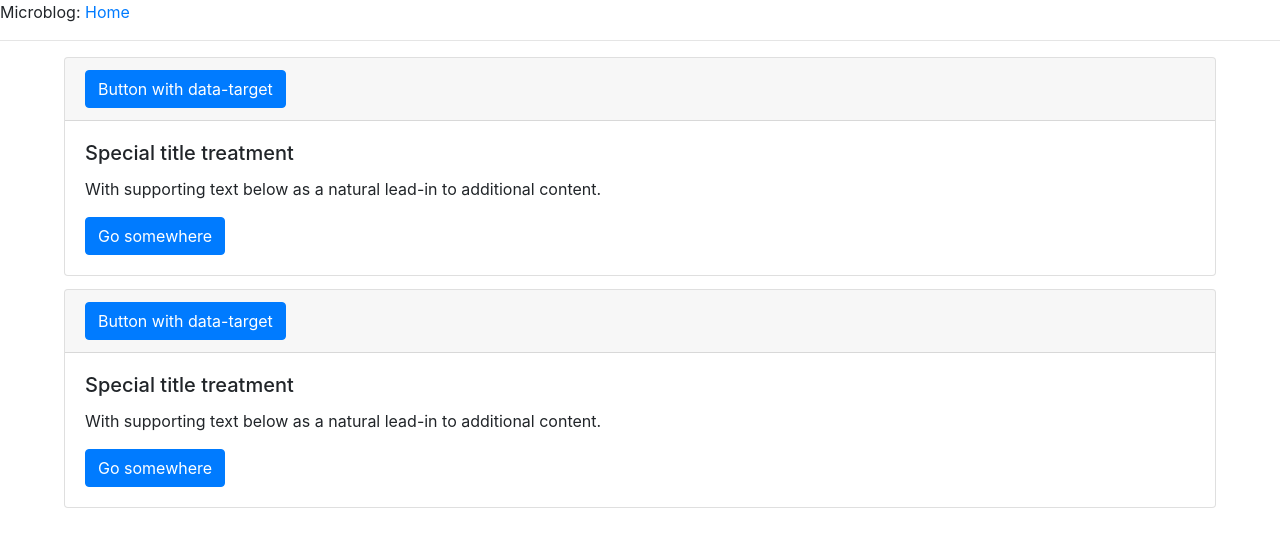
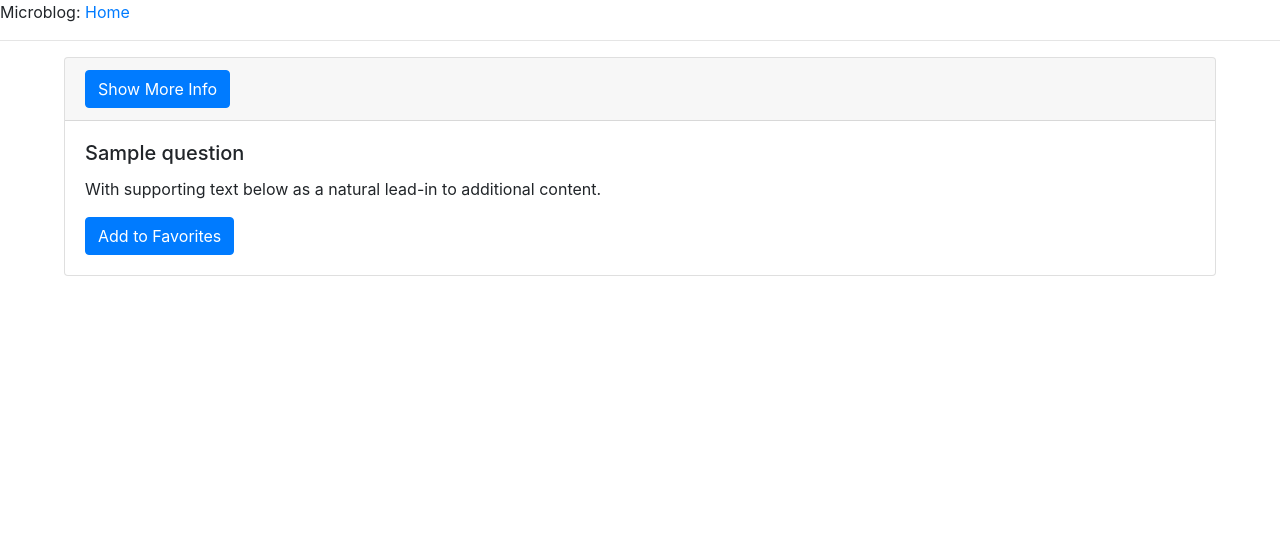
Before and after one commit to sohailk2/CapitalOne_MindSumo, a Flask app: template jeopardy/app/templates/viewQuestions.html in a window 1280 px wide. Shown: the top 547 px of the page. Run offline with Flask 2, Linux system fonts and the light colour scheme; the template is opened without the code that fills it: most values are stand-ins (such as "Sample title", 1, 10 or a date in 2020); parts of the project's set-up code (start-up, migrations or seed data) failed here and were passed over; some libraries are stand-ins or nearby versions.

Commit message:
category searching retrieval from the jservice website

```diff
--- a/jeopardy/app/routes.py
+++ b/jeopardy/app/routes.py
@@ -1,7 +1,17 @@
 from flask import render_template, flash, redirect, url_for, request
 from app import app
+import json
+import requests
+
 
 # https://www.dataquest.io/blog/python-api-tutorial/ THIS IS HOW TO GET THE JSON CONTENT AND STUFF
+
+
+#so to do this once load ur json stuff here
+
+categoryList = None
+with open('app/data/categoryListOne') as json_file:
+    categoryList = json.load(json_file)
 
 @app.route('/')
 @app.route('/index')
@@ -29,6 +39,21 @@ def viewQuestions():
     # can add a loading screen before this stuff in html from home page to make it look cool
 
     category = request.args.get('category')
-    print(category)
+    page = request.args.get('page')
 
-    return render_template('viewQuestions.html', title='Home')
+    # so what this page is going to do is just display the results and stuff
+    # those elements should have the option to add to saved questions and stuff
+
+    # first see what the id of the related category is
+    categoryIds = None
+    if (category != None):
+        categoryIds = list(filter(lambda question: question['title']!= None and category in question['title'], categoryList))
+
+    # now use the jservice to get the questions with those specifications every thing in here
+    query = []
+
+
+    for categoryId in categoryIds:
+        query = query + requests.get("http://jservice.io/api/clues?category={}".format(categoryId['id'])).json()
+
+    return render_template('viewQuestions.html', title='Search Questons', results = query)
--- a/jeopardy/app/templates/viewQuestions.html
+++ b/jeopardy/app/templates/viewQuestions.html
@@ -5,37 +5,25 @@
 
 <!-- should have a search form or something here -->
 
+{% for question in results %}
 
         <div class="card" style="margin-left: 5%; margin-right: 5%; margin-bottom: 1%;">
             <div class="card-header">
                 <button class="btn btn-primary" type="button" data-toggle="collapse" data-target="#collapseExample"
                     aria-expanded="false" aria-controls="collapseExample">
-            Button with data-target
+                    Show More Info
                 </button>
             </div>
             <div class="collapse show" id="collapseExample">
                 <div class="card-body">
-            <h5 class="card-title">Special title treatment</h5>
+                    <h5 class="card-title">{{ question.question }}</h5>
                     <p class="card-text">With supporting text below as a natural lead-in to additional content.</p>
-            <a href="#" class="btn btn-primary">Go somewhere</a>
+                    <a href="#" class="btn btn-primary">Add to Favorites</a>
                 </div>
             </div>
         </div>
 
-<div class="card" style="margin-left: 5%; margin-right: 5%;">
-        <div class="card-header">
-            <button class="btn btn-primary" type="button" data-toggle="collapse" data-target="#collapseExample"
-                aria-expanded="false" aria-controls="collapseExample">
-                Button with data-target
-            </button>
-        </div>
-        <div class="collapse show" id="collapseExample">
-            <div class="card-body">
-                <h5 class="card-title">Special title treatment</h5>
-                <p class="card-text">With supporting text below as a natural lead-in to additional content.</p>
-                <a href="#" class="btn btn-primary">Go somewhere</a>
-            </div>
-        </div>
-</div>
+{% endfor %}
+
 
 {% endblock %}
```
Also changed, not shown: 1 other file. Lines whose indentation alone changed are shown as unchanged.
